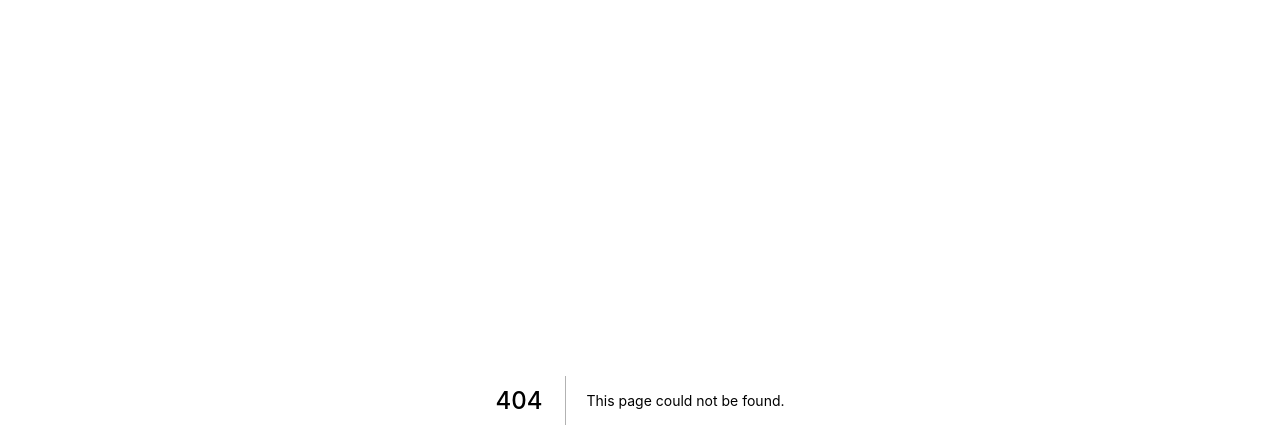
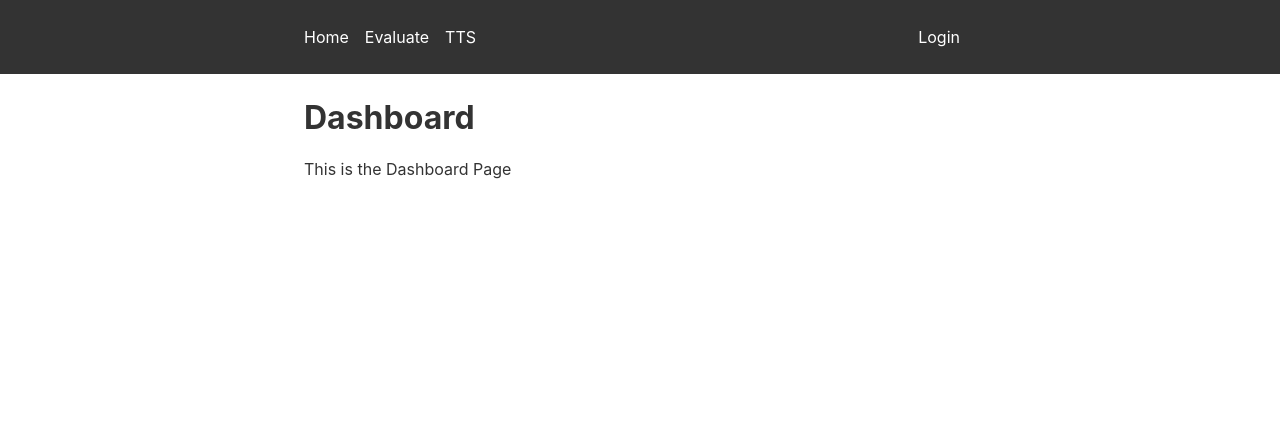
Before and after one commit to Marconi-Lab/evaluation_system, a Next.js app: page /dashboard in a window 1280 px wide. Before the commit this address had no page. Shown: the top 448 px of the page. Built offline with nearby package versions, Linux system fonts and the light colour scheme; no server answers.

Commit message:
License change, some code refactor

```diff
--- a/pages/about.js
+++ b/pages/dashboard.js
@@ -6,11 +6,9 @@ function About() {
 
   return (
     <Layout user={user} loading={loading}>
-      <h1>About</h1>
+      <h1>Dashboard</h1>
       <p>
-        This is the about page, navigating between this page and <i>Home</i> is
-        always pretty fast. However, when you navigate to the <i>Profile</i>{' '}
-        page it takes more time because it uses SSR to fetch the user first;
+        This is the Dashboard Page
       </p>
     </Layout>
   )
--- a/pages/tts.js
+++ b/pages/tts.js
@@ -39,7 +39,7 @@ function TtsCard({ user }) {
   }
 
   // This is the initial Audio component value, will change after the generate button is clicked
-  const urlappend = "http://34.132.72.167:5002/api/tts?text="
+  const urlappend = process.env.NEXT_MODEL_V1_IP
 
   // Basic appending of a sentence to the above value
   var newUrl = urlappend + sentence
```
Also changed, not shown: pages/othersentences.js (+6 -3 lines), 1 other file (tests, documents, lock files or other folders).
